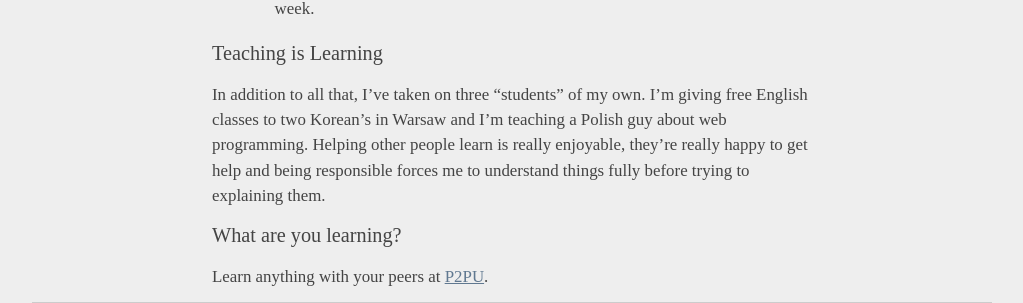
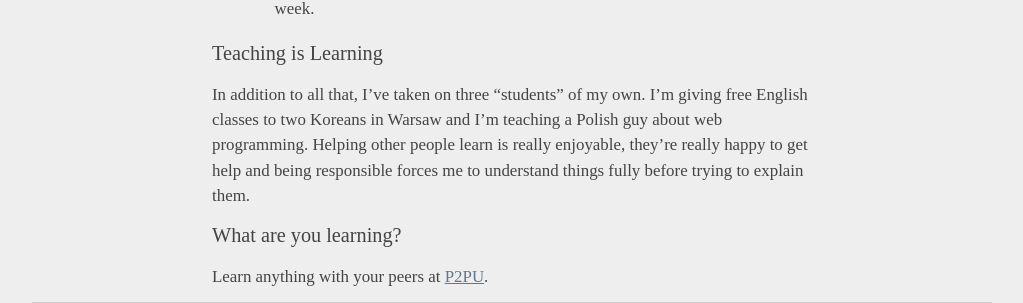
Before and after one commit to johndbritton/johndbritton.github.io, a Jekyll site: the page built from _posts/2011/2011-09-30-consciously-deciding-to-learn.md, in a window 1280 px wide and 900 px high, scrolled down 1541 px. Shown: the part 367-670 px from the top of the window, without its empty margins (128-1151 px from the left). Built offline with Jekyll 4.4.1, drawn with Linux system fonts in a browser that asks for light colours; nearby versions of some CDN libraries; some web fonts are replaced; comment, search, counter and statistics services are not loaded.

Commit message:
fixed spelling mistakes in post

```diff
--- a/_posts/2011/2011-09-30-consciously-deciding-to-learn.md
+++ b/_posts/2011/2011-09-30-consciously-deciding-to-learn.md
@@ -42,7 +42,7 @@ The hardest part of self directed learning has been deciding what I want to lear
 
 # Teaching is Learning
 
-In addition to all that, I've taken on three "students" of my own. I'm giving free English classes to two Korean's in Warsaw and I'm teaching a Polish guy about web programming. Helping other people learn is really enjoyable, they're really happy to get help and being responsible forces me to understand things fully before trying to explaining them.
+In addition to all that, I've taken on three "students" of my own. I'm giving free English classes to two Koreans in Warsaw and I'm teaching a Polish guy about web programming. Helping other people learn is really enjoyable, they're really happy to get help and being responsible forces me to understand things fully before trying to explain them.
 
 # What are you learning?
 
```
